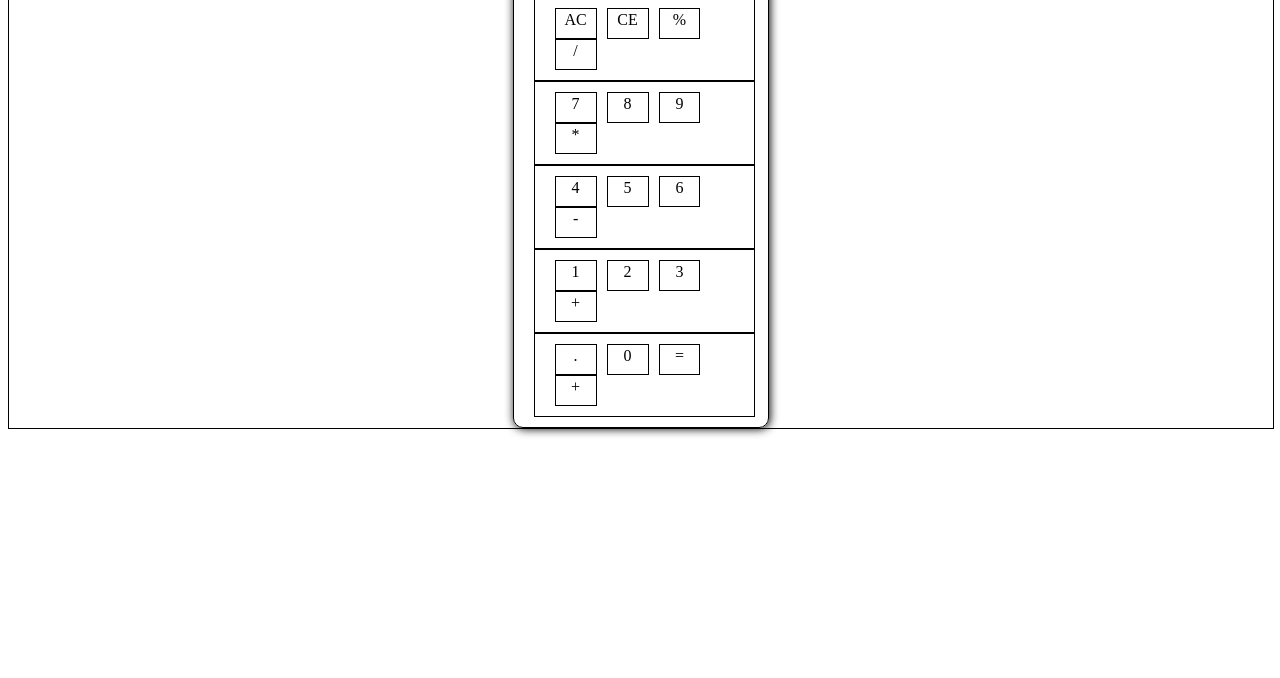
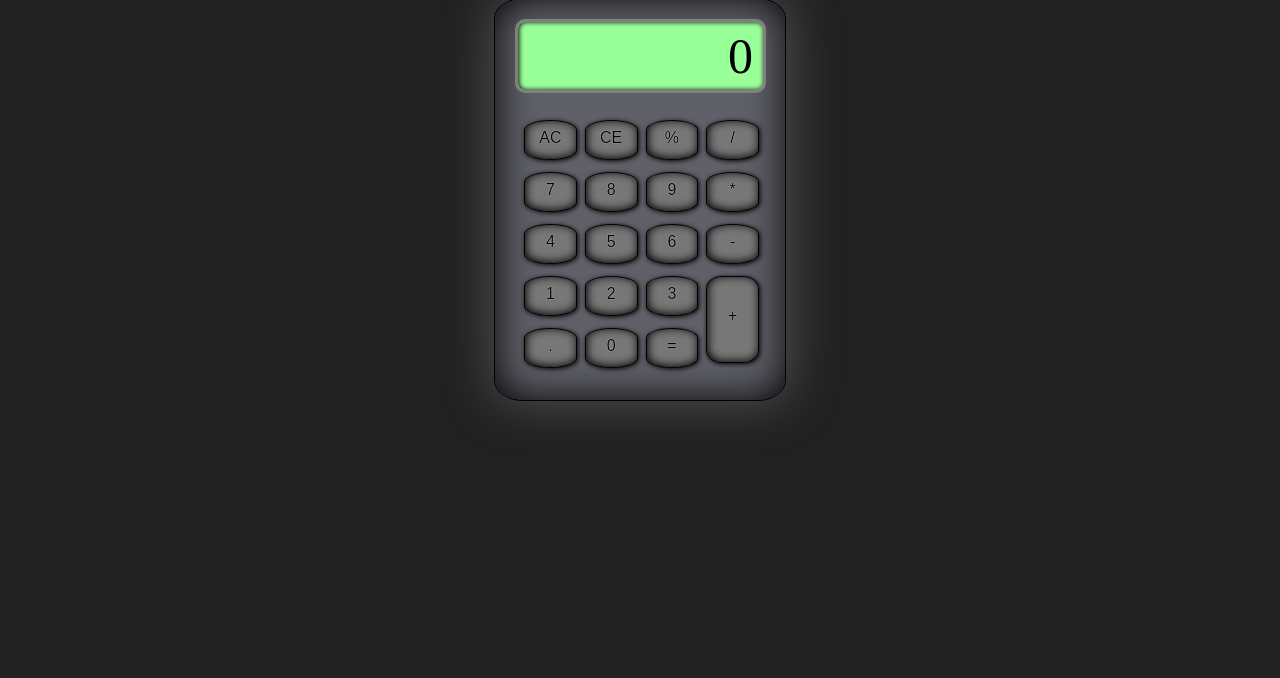
Before and after one commit to DrMacak/Calculator, a plain HTML site: page index.html in a window 1280 px wide. Shown: the part 122-800 px from the top of the page. Drawn offline with Linux system fonts and the light colour scheme; a web font is replaced by a local one.

Commit message:
Almost done

```diff
--- a/css/style.css
+++ b/css/style.css
@@ -13,7 +13,11 @@
 }
 
 div {
-  border: solid 1px;
+  /*border: solid 1px;*/
+}
+
+body {
+  background: #222;
 }
 
 #mainContainer {
@@ -26,68 +30,91 @@ div {
 #header {
   margin-top: 50px;
   margin-bottom: 20px;
+  padding-left: 50px;
+  padding-right: 50px;
   margin-left: auto;
   margin-right: auto;
   width: 30%;
-  /*Esthetic part*/
   /*border: dashed;*/
-  padding: 10px 40px 10px 40px;
-  border-radius: 10px;
-  box-shadow: 1px 1px 10px #000;
-  background-color: #CCE;
+  font-family: masterOfBreak;
+  font-size: 40px;
+  color: #ABB;
+  text-shadow: 1px 1px 5px grey;
 }
 
 #calc {
   margin-top: 30px;
   margin-left: auto;
   margin-right: auto;
-  padding: 10px 20px 10px 20px;
-  width: 17%;
+  padding: 10px 20px 20px 20px;
+  width: 250px;
+  overflow: auto;
   /*Esthetic part*/
   /*border: dashed;*/
-  border-radius: 10px;
-  box-shadow: 1px 1px 10px #000;
+  border-radius: 10% / 5%;
+  background-color: #606069;
+  border: solid 1px;
+  box-shadow: inset 1px -1px 40px black, 1px -1px 50px #555;
+
 }
 
 #display {
-  width: 93%;
-  padding: 10px 10px 10px 10px;
+  width: 90%;
+  padding: 5px 10px 5px 10px;
   margin-left: auto;
   margin-right: auto;
+  margin-bottom: 20px;
+  margin-top: 10px;
   text-align: right;
   font-family: digital;
-  font-size: 40px;
+  font-size: 50px;
+  border-radius: 10px;
+  box-shadow: inset 1px 0px 5px black;
+  background-color: #9F9;
+  border: solid grey;
+}
+#keysWrap {
+  width: 100%;
+  overflow: auto;
+  margin-left: auto;
+  margin-right: auto;
+  padding-left: 4px;
+}
+.column {
+  width: 20.3%;
+  float: left;
+  padding-left: 5px;
+  padding-right: 5px;
 }
 
-.row {
-  margin-left: auto;
-  margin-right: auto;
-  padding: 10px 10px 10px 10px;
-  width: 93%;
+.button {
+  width: 100%;
+  height: 30px;
+  /*float: left;*/
+  /*margin-left: 10px;*/
+  /*overflow: hidden;*/
+  text-align: center;
+  padding-top: 8px;
+  cursor: pointer;
+  border: solid 1px;
+  border-radius: 50% / 25%;
+  background-color: #777;
+  box-shadow: inset 1px -1px 10px black, 1px 1px 5px black; /*bottom internal shadow*/
+  /*font-weight: bolder;*/
+  text-shadow: 0px 0px 1px white;
+  font-family: fantasy;
+  margin-top: 7px;
+  margin-bottom: 12px;
+  overflow: visible;
+}
+
+.button.plus {
+  border-radius: 30% / 15%;
+  height: 55px;
+  padding-top: 30px;
   overflow: hidden;
 }
 
-.button {
-  width: 18%;
-  height: 25px;
-  float: left;
-  margin-left: 10px;
-  /*overflow: hidden;*/
-  text-align: center;
-  padding: 2px 2px 2px 2px;
-  cursor: pointer;
+.button:hover {
+  box-shadow: inset 1px -1px 8px black,  1px 1px 1px black; /*bottom internal shadow*/
 }
-
-.button:hover {
-  background-color: grey;
-}
-
-#tweetContainer {
-  text-align: left;
-  margin-top: 10px;
-  margin-left: auto;
-  margin-right: auto;
-  padding: 10px 40px 10px 40px;
-  width: 35%;
-  /*Esthetic part*/
-}
--- a/index.html
+++ b/index.html
@@ -1,5 +1,6 @@
 
 <!DOCTYPE html>
+<!--  -->
 <html>
 <head>
 <title>FreeCodeCamp - Calculator</title>
@@ -31,37 +32,37 @@
 </head>
 <body>
   <div id="mainContainer">
+    <div id="header">The Calculator</div>
     <div id="calc">
       <div id="display">0</div>
-      <div class="row">
-        <div id="AC" class="special button">AC</div>
-        <div id="CE" class="special button">CE</div>
-        <div id="%" class="operators button">%</div>
-        <div id="/" class="operators button">/</div>
-      </div>
-      <div class="row">
-        <div id="7" class="numbers button">7</div>
-        <div id="8" class="numbers button">8</div>
-        <div id="9" class="numbers button">9</div>
-        <div id="*" class="operators button">*</div>
-      </div>
-      <div class="row">
-        <div id="4" class="numbers button">4</div>
-        <div id="5" class="numbers button">5</div>
-        <div id="6" class="numbers button">6</div>
-        <div id="-" class="operators button">-</div>
-      </div>
-      <div class="row">
-        <div id="1" class="numbers button">1</div>
-        <div id="2" class="numbers button">2</div>
-        <div id="3" class="numbers button">3</div>
-        <div id="+" class="operators button">+</div>
-      </div>
-      <div class="row">
-        <div id="." class="numbers button">.</div>
-        <div id="0" class="numbers button">0</div>
-        <div id="=" class="operators button">=</div>
-        <div id="+" class="operators button">+</div>
+      <div id="keysWrap">
+        <div class="column">
+          <div id="AC" class="special button">AC</div>
+          <div id="7" class="numbers button">7</div>
+          <div id="4" class="numbers button">4</div>
+          <div id="1" class="numbers button">1</div>
+          <div id="." class="numbers button">.</div>
+        </div>
+        <div class="column">
+          <div id="CE" class="special button">CE</div>
+          <div id="8" class="numbers button">8</div>
+          <div id="5" class="numbers button">5</div>
+          <div id="2" class="numbers button">2</div>
+          <div id="0" class="numbers button">0</div>
+        </div>
+        <div class="column">
+          <div id="%" class="operators button">%</div>
+          <div id="9" class="numbers button">9</div>
+          <div id="6" class="numbers button">6</div>
+          <div id="3" class="numbers button">3</div>
+          <div id="=" class="operators button">=</div>
+        </div>
+        <div class="column">
+          <div id="/" class="operators button">/</div>
+          <div id="*" class="operators button">*</div>
+          <div id="-" class="operators button">-</div>
+          <div id="+" class="operators button plus">+</div>
+        </div>
       </div>
     </div>
   </div>
--- a/js/js.js
+++ b/js/js.js
@@ -1,21 +1,21 @@
-$(document).ready(function () {
-
 function calculator () {
   var memory = 0;
   var operator = "";
   var display = "0";
+  var overWrite = true;
 
   this.init = function () {
     memory = 0;
     operator = "";
     display = "0";
+    overWrite = true;
     this.refresh();
   }
 
   this.putNumber = function (num) {
-    this.logit();
-    if (display === "0") {
+    if (overWrite) {
       display = num;
+      overWrite = false;
       this.refresh();
     }
     else {
@@ -25,31 +25,33 @@ function calculator () {
   }
 
   this.putOperator = function (ope) {
-    this.logit();
     if (ope === "=" || operator !== "") {
-      this.compute()
+      if (ope !== "=" && overWrite) {
+        operator = ope;
+      } else {
+        this.compute();
       }
-    else {
-      memory = parseFloat(display);
-      display = "0";
+    } else {
+      this.pushToRegister();
+      // display = "0";
       operator = ope;
       this.refresh();
     }
   }
 
   this.putSpecial = function (spec) {
-    this.logit();
     if (spec === "AC") {
       this.init()
     } else if (spec === "CE") {
       display = "0";
+      overWrite = true;
       this.refresh();
     }
   }
 
   this.compute = function () {
     displayInt = parseFloat(display);
-    this.logit();
+
     if (operator === "-"){
         display = memory - displayInt;
       } else if (operator === "+") {
@@ -65,22 +67,27 @@ function calculator () {
           display = (memory / displayInt)*100;
         }
       }
-    memory = parseFloat(display);
-    operator = "";
+    display = display.toString();
+    this.pushToRegister();
+    // operator = "";
     this.refresh();
   }
+
   this.refresh = function () {
-    $("#display").html(display);
+    $("#display").html(display.substr(0,10));
   }
-  this.logit = function () {
-    console.log("display " + display);
-    console.log("memory " + memory);
-    console.log("operator " + operator);
+
+  this.pushToRegister = function () {
+    memory = parseFloat(display);
+    overWrite = true;
   }
 };
+
+$(document).ready(function () {
+
   var calc = new calculator();
+
   $(".numbers").click(function(event) {
-   // get button id to get number
     calc.putNumber($(this).attr("id"));
   });
 
@@ -88,14 +95,8 @@ $(".operators").click(function(event) {
     calc.putOperator($(this).attr("id"));
   });
 
-$("#compute").click(function() {
-  calc.compute();
-});
-
   $(".special").click(function() {
     calc.putSpecial($(this).attr("id"));
   });
 
-
-
 });
```
Lines whose indentation alone changed are shown as unchanged.
